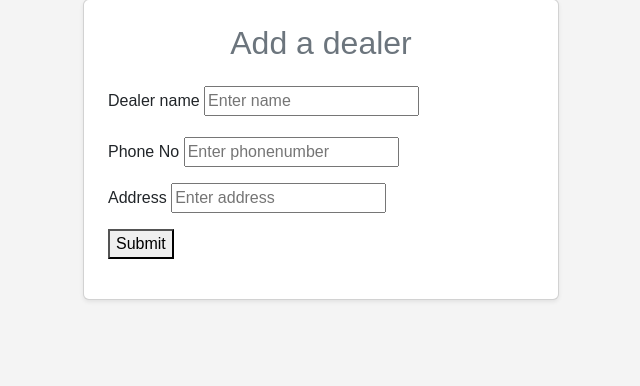
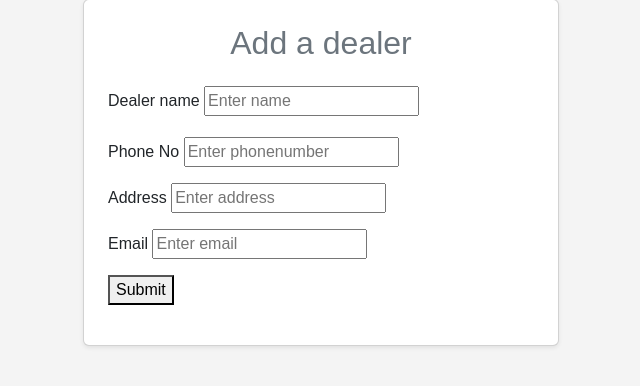
Before and after one commit to prathibhasolutions/super_M-project, a Django app: template items/templates/dealer.html in a window 1280 px wide. Shown: the part 114-500 px from the top of the page, without its empty margins (319-959 px from the left). Run offline with Django 5.2, Linux system fonts and the light colour scheme; the template is opened without the code that fills it, so the values that code supplies are empty; some web fonts are replaced.

Commit message:
Adding dealer email

```diff
--- a/items/models.py
+++ b/items/models.py
@@ -6,6 +6,8 @@ class Dealer(models.Model):
     dealer_name=models.CharField(max_length=72)
     dealer_phNo=models.IntegerField(max_length=12, null=True, blank=True)
     dealer_add=models.CharField(max_length=200, null=True, blank=True)
+    dealer_email=models.EmailField(max_length=200, null=True, blank=True)
+
     def __str__(self):
         return f"{self.dealer_name}"
 
--- a/items/templates/dealer.html
+++ b/items/templates/dealer.html
@@ -22,6 +22,10 @@
                     <label class="form-level" fw-bold>Address</label>
                     <input type="text" name="dealer_add"  placeholder="Enter address">
                 </div>
+                <div class="mb-3">
+                    <label class="'form-level" fw-bold>Email</label>
+                    <input type="email" name="dealer_email" placeholder="Enter email">
+                </div>
                 <button type="submit">Submit</button>
             </form>
         </div>
--- a/items/views.py
+++ b/items/views.py
@@ -53,10 +53,10 @@ def main(request):
 def dealer(request):
   if request.method=="POST":
     dealer_name=request.POST.get('dealer_name')
-    dealer_phNo=request.POST.get('delaer_phNo')
+    dealer_phNo=request.POST.get('dealer_phNo')
     dealer_add=request.POST.get('dealer_add')
-
-    Dealer.objects.create(dealer_name=dealer_name, dealer_phNo=dealer_phNo, dealer_add=dealer_add)
+    dealer_email=request.POST.get('dealer_email')
+    Dealer.objects.create(dealer_name=dealer_name, dealer_phNo=dealer_phNo, dealer_add=dealer_add, dealer_email=dealer_email)
     return redirect('main')
   return render(request, 'dealer.html')
 
```
Also changed, not shown: items/migrations/0006_alter_dealer_id_alter_item_id_alter_members_id_and_more.py (added), items/migrations/0007_dealer_dealer_email.py (added).
